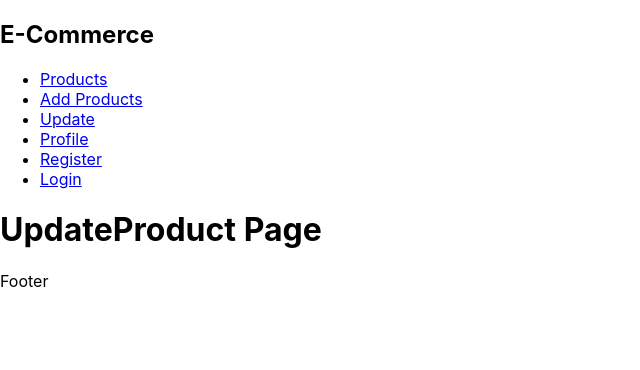
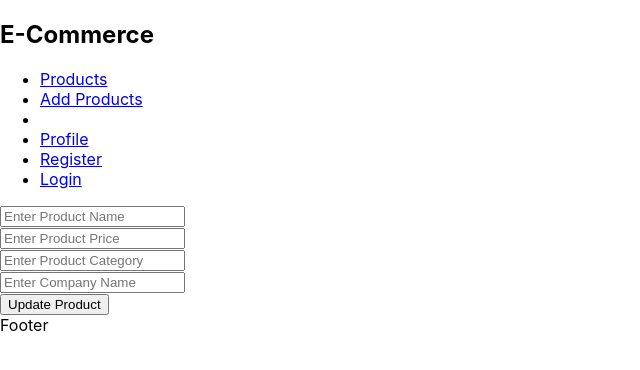
Before and after one commit to KhadijaRafaqat/basic-ecommerce-mern, a React (Create React App) app in the folder frontend/: page /update/123 in a window 1280 px wide. Shown: the top 370 px of the page, without its empty margins (0-640 px from the left). Built offline with nearby package versions, Linux system fonts and the light colour scheme; no server answers.

Commit message:
Complete CRUD operations for products

```diff
--- a/frontend/src/components/Navbar.js
+++ b/frontend/src/components/Navbar.js
@@ -15,7 +15,7 @@ function Navbar() {
             </li>
 
             <li>
-                <Link to='/update/123'>Update</Link>
+                {/* <Link to='/uSpdate/${item._id}'>Update</Link> */}
             </li>
 
             <li>
--- a/frontend/src/pages/ProductList.js
+++ b/frontend/src/pages/ProductList.js
@@ -1,5 +1,7 @@
+import {Link} from 'react-router-dom';
 import { useEffect, useState } from 'react';
-import { getProducts } from '../services/productService';
+import { getProducts, deleteProduct } from '../services/productService';
+
 
 function ProductList() {
 
@@ -21,6 +23,16 @@ function ProductList() {
     };
 
 
+    const handleDelete = async(id)=>{
+        const response = await deleteProduct(id);
+
+        if(response.ok){
+            loadProducts();
+        }else{
+            alert(response.data.message);
+        }
+    }
+
     return(
   <div>
     <h1>Product List</h1>
@@ -29,8 +41,12 @@ function ProductList() {
   <div key={item._id}>
     <h2>{item.name}</h2>
     <p>{item.price}</p>
-        <p>{item.category}</p>
-        <p>{item.company}</p>
+    <Link to={`/update/${item._id}`}>
+    <button>Edit</button>
+</Link>
+    <button onClick={() => handleDelete(item._id)}>
+      Delete
+    </button>
     <hr />
   </div>
 ))}
--- a/frontend/src/pages/UpdateProduct.js
+++ b/frontend/src/pages/UpdateProduct.js
@@ -1,6 +1,98 @@
+import { useEffect, useState } from 'react';
+import { useNavigate, useParams } from 'react-router-dom';
+import { getProduct, updateProduct } from '../services/productService';
+
+
 function UpdateProduct() {
+    const [name, setName] = useState("");
+    const [price, setPrice] = useState("");
+    const [category, setCategory] = useState("");
+    const [company, setCompany] = useState("");
+
+
+    const { id } = useParams();
+    const navigate = useNavigate();
+
+    useEffect(() => {
+        loadProduct();
+    }, []);
+
+    const loadProduct = async () => {
+
+        const response = await getProduct(id);
+
+        if (response.ok) {
+            console.log(response);
+
+            setName(response.data.product.name);
+            setPrice(response.data.product.price);
+            setCategory(response.data.product.category);
+            setCompany(response.data.product.company);
+
+        }
+
+    }
+
+    const handleUpdate = async (e)=>{
+        e.preventDefault();
+
+        const response = await updateProduct(id,{
+            name,
+            price,
+            category,
+            company,
+        });
+
+        if(response.ok){
+            navigate('/');
+        }else {
+            alert(response.data.message);
+        }
+
+
+
+        console.log(response);
+    }
     return (
-        <h1>UpdateProduct Page</h1>
+       <form onSubmit={handleUpdate}>
+                    <div className="input-group">
+                        <input
+                            type="text"
+                            placeholder="Enter Product Name"
+                            value={name}
+                            onChange={(e) => setName(e.target.value)}
+                        />
+                    </div>
+
+                    <div className="input-group">
+                        <input
+                            type="number"
+                            placeholder="Enter Product Price"
+                            value={price}
+                            onChange={(e) => setPrice(e.target.value)}
+                        />
+                    </div>
+
+                    <div className="input-group">
+                        <input
+                            type="text"
+                            placeholder="Enter Product Category"
+                            value={category}
+                            onChange={(e) => setCategory(e.target.value)}
+                        />
+                    </div>
+
+                    <div className="input-group">
+                        <input
+                            type="text"
+                            placeholder="Enter Company Name"
+                            value={company}
+                            onChange={(e) => setCompany(e.target.value)}
+                        />
+                    </div>
+
+                    <button type="submit">Update Product</button>
+                </form>
     );
 }
 
--- a/frontend/src/services/productService.js
+++ b/frontend/src/services/productService.js
@@ -1,4 +1,13 @@
 import { API_URL } from "./config";
+export async function getProduct(id) {
+  const response = await fetch(`${API_URL}/products/${id}`);
+  const result = await response.json();
+
+  return {
+    ok: response.ok,
+    data: result,
+  };
+}
 
 export async function getProducts() {
     const response = await fetch(`${API_URL}/products`);
@@ -28,8 +37,36 @@ export async function addProduct(productData) {
 
 }
 
-export async function updateProduct() {}
+export async function updateProduct(id, productData) {
 
-export async function deleteProduct() {}
+    const response = await fetch(`${API_URL}/products/${id}`, {
+        method: "PUT",
+        headers: {
+            "Content-Type": "application/json",
+        },
+        body: JSON.stringify(productData),
+    });
+
+    const result = await response.json();
+
+    return {
+        ok: response.ok,
+        data: result,
+    };
+}
+
+export async function deleteProduct(id) {
+    const response = await fetch(`${API_URL}/product/${id}`,{
+        method:"DELETE",
+    });
+
+    const result = await response.json();
+
+
+    return {
+        ok:response.ok,
+        data:result,
+    }
+}
 
 export async function searchProducts() {}
```
Also changed, not shown: frontend/src/pages/Signup.js (deleted, +0 -7 lines), 1 other file (tests, documents, lock files or other folders). Lines whose indentation alone changed are shown as unchanged.
